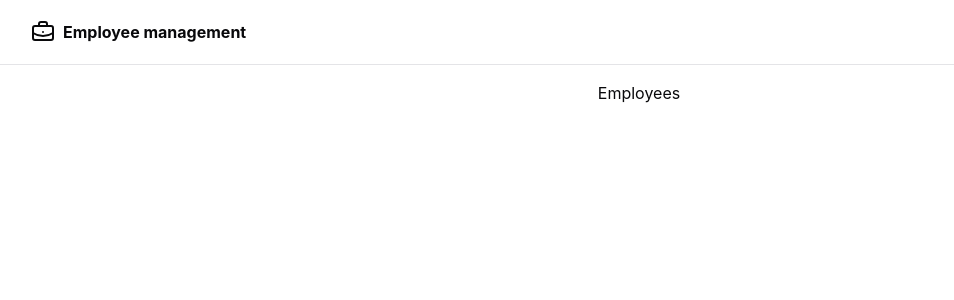
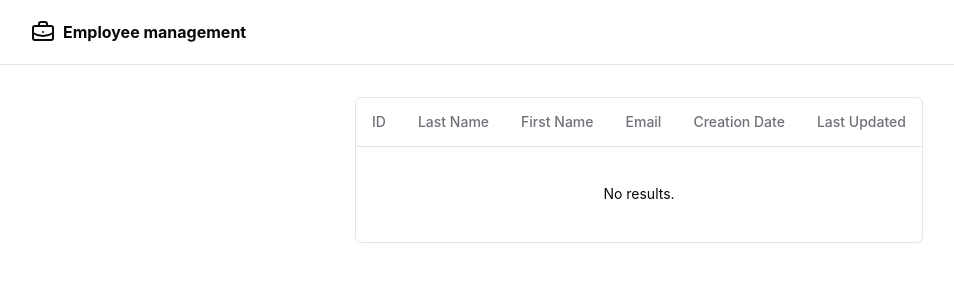
Before and after one commit to DevTotoro/employee-crud, a React (Vite) app in the folder apps/employee-management/: page /employees in a window 1280 px wide. Shown: the top 300 px of the page, without its empty margins (1-955 px from the left). Built offline with nearby package versions, Linux system fonts and the light colour scheme.

Commit message:
Create table for employees

```diff
--- a/apps/employee-management/package.json
+++ b/apps/employee-management/package.json
@@ -10,6 +10,7 @@
     "lint": "eslint ."
   },
   "dependencies": {
+    "@tanstack/react-table": "^8.20.1",
     "class-variance-authority": "^0.7.0",
     "clsx": "^2.1.1",
     "lucide-react": "^0.424.0",
@@ -20,6 +21,7 @@
     "tailwindcss-animate": "^1.0.7"
   },
   "devDependencies": {
+    "@repo/database": "workspace:^",
     "@repo/eslint-config": "workspace:^",
     "@repo/typescript-config": "workspace:^",
     "@types/react": "^18.3.3",
--- /dev/null
+++ b/apps/employee-management/src/components/employee-table/columns.tsx
@@ -0,0 +1,29 @@
+import { ColumnDef } from '@tanstack/react-table';
+import type { Employee } from '@repo/database';
+
+export const columns: ColumnDef<Employee>[] = [
+  {
+    accessorKey: 'id',
+    header: 'ID'
+  },
+  {
+    accessorKey: 'lastName',
+    header: 'Last Name'
+  },
+  {
+    accessorKey: 'firstName',
+    header: 'First Name'
+  },
+  {
+    accessorKey: 'email',
+    header: 'Email'
+  },
+  {
+    accessorKey: 'createdAt',
+    header: 'Creation Date'
+  },
+  {
+    accessorKey: 'updatedAt',
+    header: 'Last Updated'
+  }
+];
--- /dev/null
+++ b/apps/employee-management/src/components/employee-table/index.tsx
@@ -0,0 +1,7 @@
+import { DataTable } from '~/components/ui/data-table';
+
+import { columns } from './columns';
+
+export const EmployeeTable = () => {
+  return <DataTable columns={columns} data={[]} />;
+};
--- a/apps/employee-management/src/components/layouts/base.tsx
+++ b/apps/employee-management/src/components/layouts/base.tsx
@@ -6,7 +6,7 @@ export const BaseLayout = () => {
     <div className='flex min-h-screen flex-col'>
       <Header />
 
-      <div className='flex flex-1 flex-col p-4'>
+      <div className='flex flex-1 flex-col px-4 py-8'>
         <div className='container flex flex-1 flex-col items-center'>
           <Outlet />
         </div>
--- /dev/null
+++ b/apps/employee-management/src/components/ui/data-table.tsx
@@ -0,0 +1,53 @@
+import { ColumnDef, flexRender, getCoreRowModel, useReactTable } from '@tanstack/react-table';
+
+import { Table, TableBody, TableCell, TableHead, TableHeader, TableRow } from '~/components/ui/table';
+
+interface DataTableProps<TData, TValue> {
+  columns: ColumnDef<TData, TValue>[];
+  data: TData[];
+}
+
+export function DataTable<TData, TValue>({ columns, data }: DataTableProps<TData, TValue>) {
+  const table = useReactTable({
+    data,
+    columns,
+    getCoreRowModel: getCoreRowModel()
+  });
+
+  return (
+    <div className='rounded-md border'>
+      <Table>
+        <TableHeader>
+          {table.getHeaderGroups().map((headerGroup) => (
+            <TableRow key={headerGroup.id}>
+              {headerGroup.headers.map((header) => {
+                return (
+                  <TableHead key={header.id}>
+                    {header.isPlaceholder ? null : flexRender(header.column.columnDef.header, header.getContext())}
+                  </TableHead>
+                );
+              })}
+            </TableRow>
+          ))}
+        </TableHeader>
+        <TableBody>
+          {table.getRowModel().rows.length ? (
+            table.getRowModel().rows.map((row) => (
+              <TableRow key={row.id} data-state={row.getIsSelected() && 'selected'}>
+                {row.getVisibleCells().map((cell) => (
+                  <TableCell key={cell.id}>{flexRender(cell.column.columnDef.cell, cell.getContext())}</TableCell>
+                ))}
+              </TableRow>
+            ))
+          ) : (
+            <TableRow>
+              <TableCell colSpan={columns.length} className='h-24 text-center'>
+                No results.
+              </TableCell>
+            </TableRow>
+          )}
+        </TableBody>
+      </Table>
+    </div>
+  );
+}
--- /dev/null
+++ b/apps/employee-management/src/components/ui/table.tsx
@@ -0,0 +1,70 @@
+import { forwardRef } from 'react';
+
+import { cn } from '~/lib/utils';
+
+const Table = forwardRef<HTMLTableElement, React.HTMLAttributes<HTMLTableElement>>(({ className, ...props }, ref) => (
+  <div className='relative w-full overflow-auto'>
+    <table ref={ref} className={cn('w-full caption-bottom text-sm', className)} {...props} />
+  </div>
+));
+Table.displayName = 'Table';
+
+const TableHeader = forwardRef<HTMLTableSectionElement, React.HTMLAttributes<HTMLTableSectionElement>>(
+  ({ className, ...props }, ref) => <thead ref={ref} className={cn('[&_tr]:border-b', className)} {...props} />
+);
+TableHeader.displayName = 'TableHeader';
+
+const TableBody = forwardRef<HTMLTableSectionElement, React.HTMLAttributes<HTMLTableSectionElement>>(
+  ({ className, ...props }, ref) => (
+    <tbody ref={ref} className={cn('[&_tr:last-child]:border-0', className)} {...props} />
+  )
+);
+TableBody.displayName = 'TableBody';
+
+const TableFooter = forwardRef<HTMLTableSectionElement, React.HTMLAttributes<HTMLTableSectionElement>>(
+  ({ className, ...props }, ref) => (
+    <tfoot ref={ref} className={cn('border-t bg-muted/50 font-medium [&>tr]:last:border-b-0', className)} {...props} />
+  )
+);
+TableFooter.displayName = 'TableFooter';
+
+const TableRow = forwardRef<HTMLTableRowElement, React.HTMLAttributes<HTMLTableRowElement>>(
+  ({ className, ...props }, ref) => (
+    <tr
+      ref={ref}
+      className={cn('border-b transition-colors hover:bg-muted/50 data-[state=selected]:bg-muted', className)}
+      {...props}
+    />
+  )
+);
+TableRow.displayName = 'TableRow';
+
+const TableHead = forwardRef<HTMLTableCellElement, React.ThHTMLAttributes<HTMLTableCellElement>>(
+  ({ className, ...props }, ref) => (
+    <th
+      ref={ref}
+      className={cn(
+        'h-12 px-4 text-left align-middle font-medium text-muted-foreground [&:has([role=checkbox])]:pr-0',
+        className
+      )}
+      {...props}
+    />
+  )
+);
+TableHead.displayName = 'TableHead';
+
+const TableCell = forwardRef<HTMLTableCellElement, React.TdHTMLAttributes<HTMLTableCellElement>>(
+  ({ className, ...props }, ref) => (
+    <td ref={ref} className={cn('p-4 align-middle [&:has([role=checkbox])]:pr-0', className)} {...props} />
+  )
+);
+TableCell.displayName = 'TableCell';
+
+const TableCaption = forwardRef<HTMLTableCaptionElement, React.HTMLAttributes<HTMLTableCaptionElement>>(
+  ({ className, ...props }, ref) => (
+    <caption ref={ref} className={cn('mt-4 text-sm text-muted-foreground', className)} {...props} />
+  )
+);
+TableCaption.displayName = 'TableCaption';
+
+export { Table, TableHeader, TableBody, TableFooter, TableHead, TableRow, TableCell, TableCaption };
--- a/apps/employee-management/src/pages/employees/index.tsx
+++ b/apps/employee-management/src/pages/employees/index.tsx
@@ -1,7 +1,5 @@
+import { EmployeeTable } from '~/components/employee-table';
+
 export const EmployeesPage = () => {
-  return (
-    <div>
-      <h1>Employees</h1>
-    </div>
-  );
+  return <EmployeeTable />;
 };
```
Also changed, not shown: 1 other file (tests, documents, lock files or other folders).
